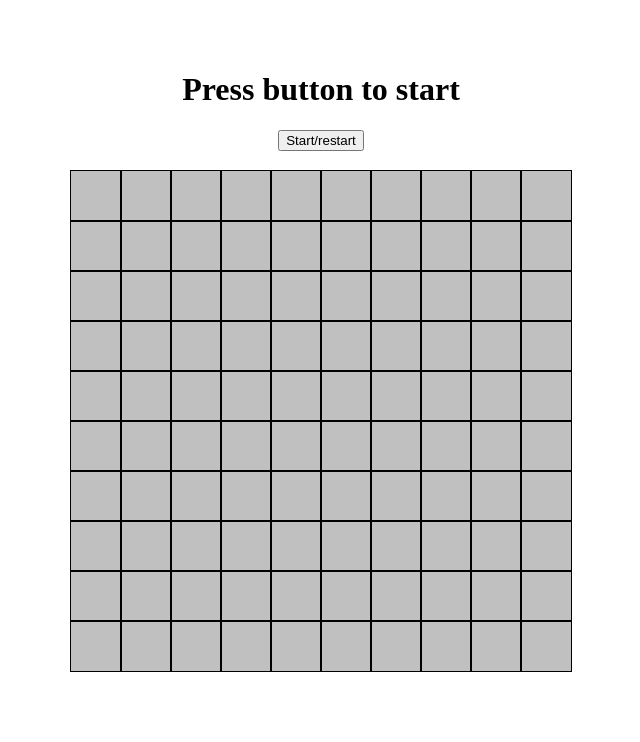
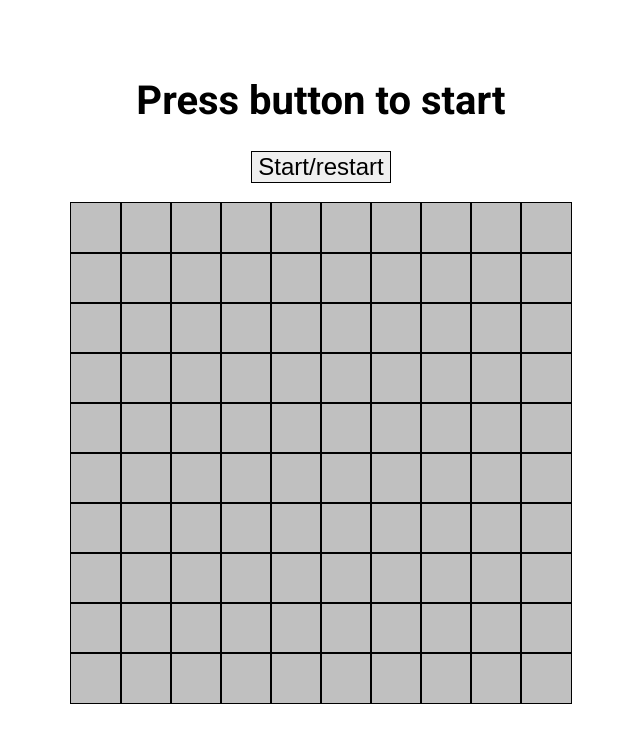
Before and after one commit to valterschutz/js-snake, a plain HTML site: page index.html in a window 1280 px wide. Shown: the whole page, without its empty margins (319-959 px from the left). Drawn offline with Linux system fonts and the light colour scheme.

Commit message:
Roboto fonts and show score in the end

```diff
--- a/index.css
+++ b/index.css
@@ -5,6 +5,7 @@ html {
 body {
     margin: 0;
     padding: 50px;
+    font-family: 'Roboto', sans-serif;
 }
 
 .container {
@@ -34,4 +35,10 @@ body {
 
 button {
     margin-bottom: 20px;
+    font-size: 24px;
+    border: 1px solid black;
 }
+
+#message {
+    font-size: 40px;
+}
--- a/index.html
+++ b/index.html
@@ -5,6 +5,9 @@
         <meta charset="UTF-8">
         <meta http-equiv="X-UA-Compatible" content="IE=edge">
         <meta name="viewport" content="width=device-width, initial-scale=1.0">
+        <link rel="preconnect" href="https://fonts.googleapis.com">
+        <link rel="preconnect" href="https://fonts.gstatic.com" crossorigin>
+        <link href="https://fonts.googleapis.com/css2?family=Roboto:wght@400;700&display=swap" rel="stylesheet">
         <link rel="stylesheet" href="index.css">
         <title>Snake</title>
     </head>
--- a/index.js
+++ b/index.js
@@ -160,7 +160,7 @@ function incrementScore() {
 
 function gameLoop() {
     if (!moveSnake()) {
-        message.textContent = "You lost!"
+        message.textContent = `You lost! Score was ${score}`
         clearBoard()
         clearInterval(timerId)
     }
```
